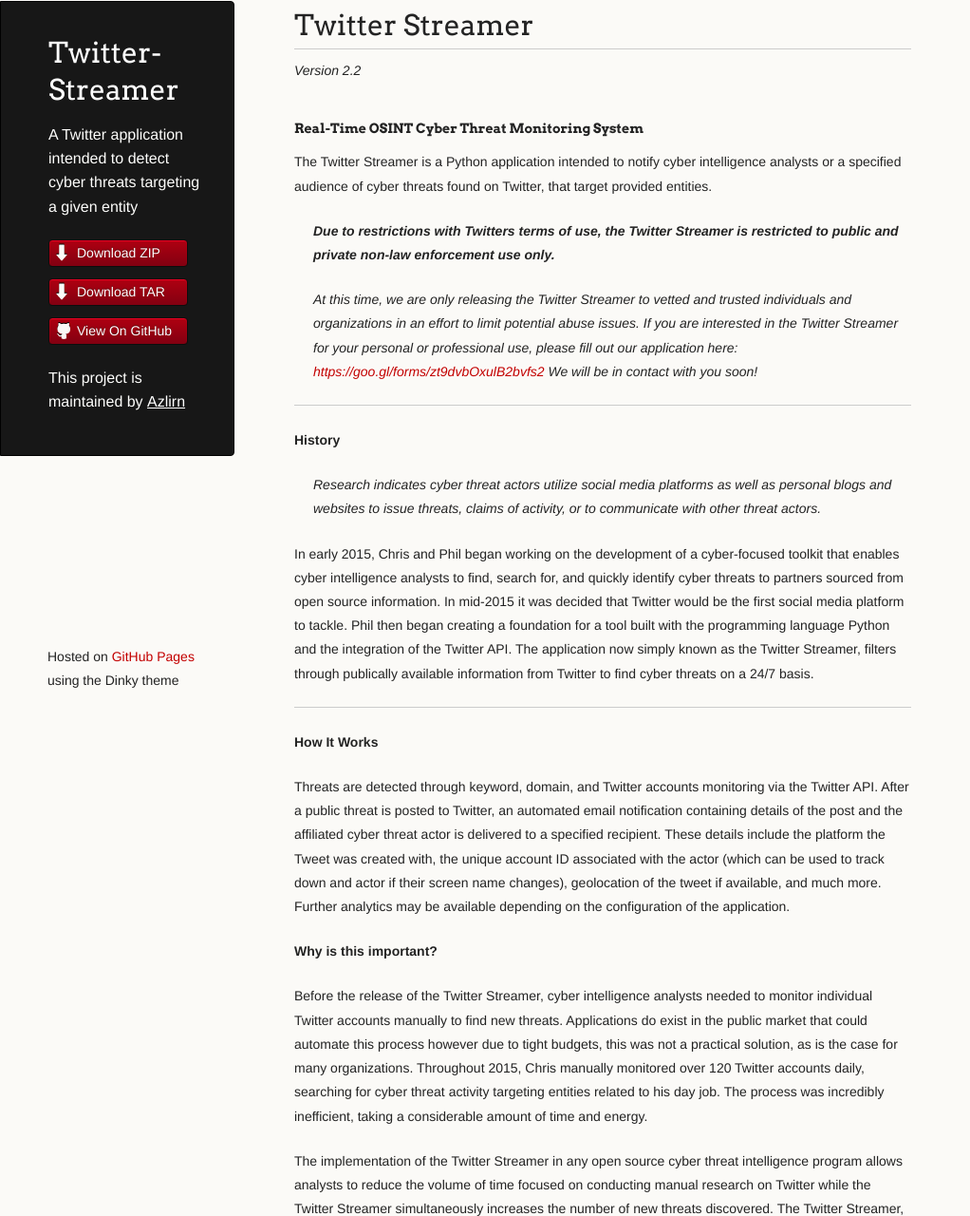
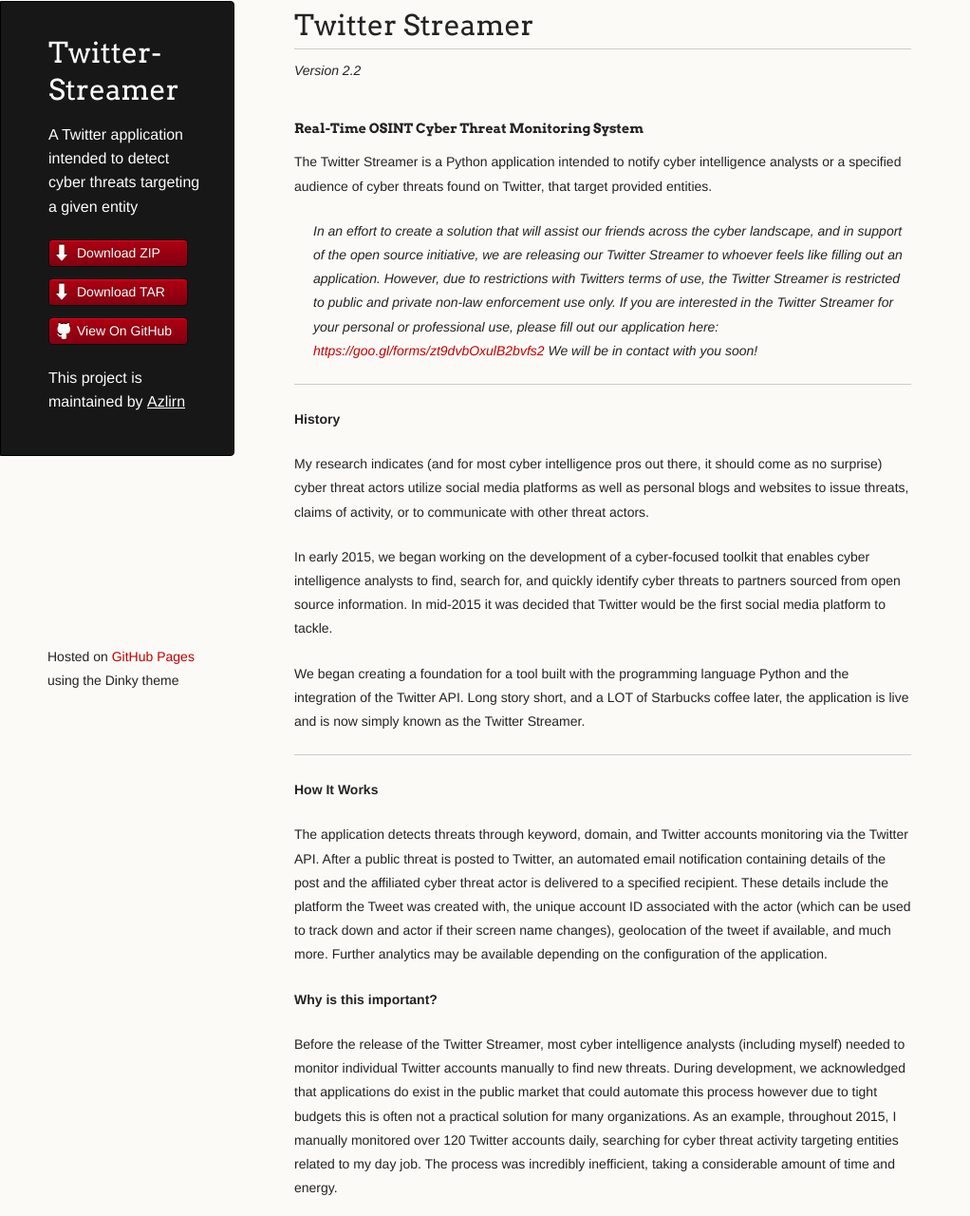
Before and after one commit to Azlirn/Twitter-Streamer, a plain HTML site: page index.html in a window 1280 px wide. Shown: the part 39-1319 px from the top of the page at 95% size, without its empty margins (0-1022 px from the left). Drawn offline with Linux system fonts and the light colour scheme.

Commit message:
Create master branch via GitHub

```diff
--- a/index.html
+++ b/index.html
@@ -41,9 +41,7 @@
 <p>The Twitter Streamer is a Python application intended to notify cyber intelligence analysts or a specified audience of cyber threats found on Twitter, that target provided entities.</p>
 
 <blockquote>
-<p><strong>Due to restrictions with Twitters terms of use, the Twitter Streamer is restricted to public and private non-law enforcement use only.</strong></p>
-
-<p>At this time, we are only releasing the Twitter Streamer to vetted and trusted individuals and organizations in an effort to limit potential abuse issues.
+<p>In an effort to create a solution that will assist our friends across the cyber landscape, and in support of the open source initiative, we are releasing our Twitter Streamer to whoever feels like filling out an application. However, due to restrictions with Twitters terms of use, the Twitter Streamer is restricted to public and private non-law enforcement use only.
 If you are interested in the Twitter Streamer for your personal or professional use, please fill out our application here: <a href="https://goo.gl/forms/zt9dvbOxulB2bvfs2">https://goo.gl/forms/zt9dvbOxulB2bvfs2</a>
 We will be in contact with you soon!</p>
 </blockquote>
@@ -52,24 +50,23 @@ We will be in contact with you soon!</p>
 
 <p><strong>History</strong></p>
 
-<blockquote>
-<p>Research indicates cyber threat actors utilize social media platforms as well as personal blogs and websites to issue threats, claims of activity, or to communicate with other threat actors. </p>
-</blockquote>
+<p>My research indicates (and for most cyber intelligence pros out there, it should come as no surprise) cyber threat actors utilize social media platforms as well as personal blogs and websites to issue threats, claims of activity, or to communicate with other threat actors.</p>
 
-<p>In early 2015, Chris and Phil began working on the development of a cyber-focused toolkit that enables cyber intelligence analysts to find, search for, and quickly identify cyber threats to partners sourced from open source information. In mid-2015 it was decided that Twitter would be the first social media platform to tackle. Phil then began creating a foundation for a tool built with the programming language Python and the integration of the Twitter API. The application now simply known as the Twitter Streamer, filters through publically available information from Twitter to find cyber threats on a 24/7 basis. </p>
+<p>In early 2015, we began working on the development of a cyber-focused toolkit that enables cyber intelligence analysts to find, search for, and quickly identify cyber threats to partners sourced from open source information. In mid-2015 it was decided that Twitter would be the first social media platform to tackle.</p>
+
+<p>We began creating a foundation for a tool built with the programming language Python and the integration of the Twitter API. Long story short, and a LOT of Starbucks coffee later, the application is live and is now simply known as the Twitter Streamer. </p>
 
 <hr>
 
 <p><strong>How It Works</strong></p>
 
-<p>Threats are detected through keyword, domain, and Twitter accounts monitoring via the Twitter API. After a public threat is posted to Twitter, an automated email notification containing details of the post and the affiliated cyber threat actor is delivered to a specified recipient. These details include the platform the Tweet was created with, the unique account ID associated with the actor (which can be used to track down and actor if their screen name changes), geolocation of the tweet if available, and much more. Further analytics may be available depending on the configuration of the application.</p>
+<p>The application detects threats through keyword, domain, and Twitter accounts monitoring via the Twitter API. After a public threat is posted to Twitter, an automated email notification containing details of the post and the affiliated cyber threat actor is delivered to a specified recipient. These details include the platform the Tweet was created with, the unique account ID associated with the actor (which can be used to track down and actor if their screen name changes), geolocation of the tweet if available, and much more. Further analytics may be available depending on the configuration of the application.</p>
 
 <p><strong>Why is this important?</strong></p>
 
-<p>Before the release of the Twitter Streamer, cyber intelligence analysts needed to monitor individual Twitter accounts manually to find new threats. Applications do exist in the public market that could automate this process however due to tight budgets, this was not a practical solution, as is the case for many organizations.
-Throughout 2015, Chris manually monitored over 120 Twitter accounts daily, searching for cyber threat activity targeting entities related to his day job. The process was incredibly inefficient, taking a considerable amount of time and energy. </p>
+<p>Before the release of the Twitter Streamer, most cyber intelligence analysts (including myself) needed to monitor individual Twitter accounts manually to find new threats. During development, we acknowledged that applications do exist in the public market that could automate this process however due to tight budgets this is often not a practical solution for many organizations. As an example, throughout 2015, I manually monitored over 120 Twitter accounts daily, searching for cyber threat activity targeting entities related to my day job. The process was incredibly inefficient, taking a considerable amount of time and energy.</p>
 
-<p>The implementation of the Twitter Streamer in any open source cyber threat intelligence program allows analysts to reduce the volume of time focused on conducting manual research on Twitter while the Twitter Streamer simultaneously increases the number of new threats discovered. The Twitter Streamer, based on the current configuration, analyzes 300,000+ tweets, detecting over 200 potential threats, in a 24 hour period. This is a significant achievement that previously would have been unattainable without the use of automation.</p>
+<p>The implementation of the Twitter Streamer in any open source cyber threat intelligence program allows analysts to reduce the volume of time focused on conducting manual research on Twitter while the Twitter Streamer simultaneously increases the number of new threats discovered. The Twitter Streamer, based on my current configuration, analyzes 300,000+ tweets, detecting over 200 potential threats, in a 24 hour period. This is a significant achievement that previously would have been unattainable without the use of automation.</p>
 
 <p>While the number of potential threats discovered is minuscule compared to the number of tweets analyzed, this figure drives home the point that the amount of manual analysis that would have previously been required to find a potential threat is not an efficient or effective use of resources.</p>
 
```
Also changed, not shown: params.json (+1 -1 lines).
